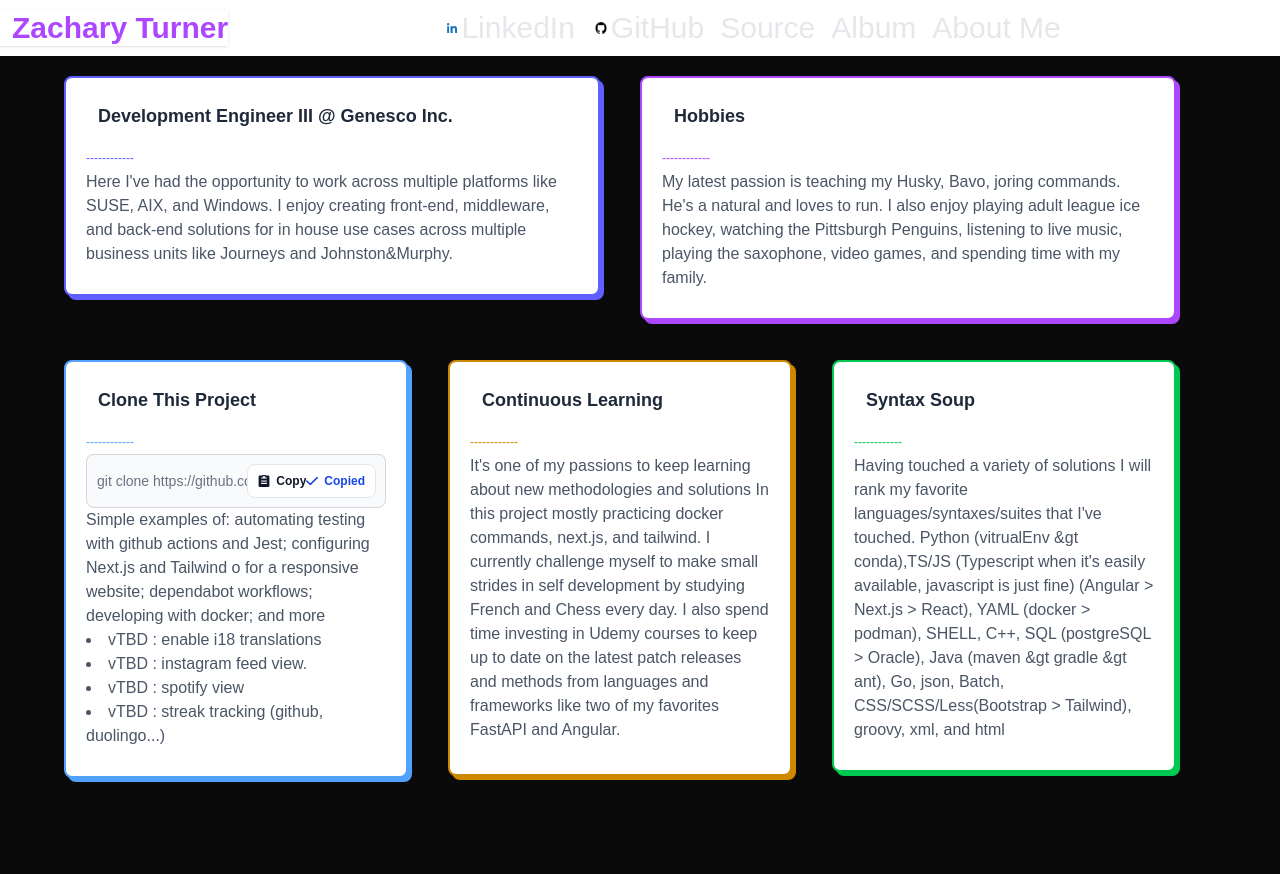
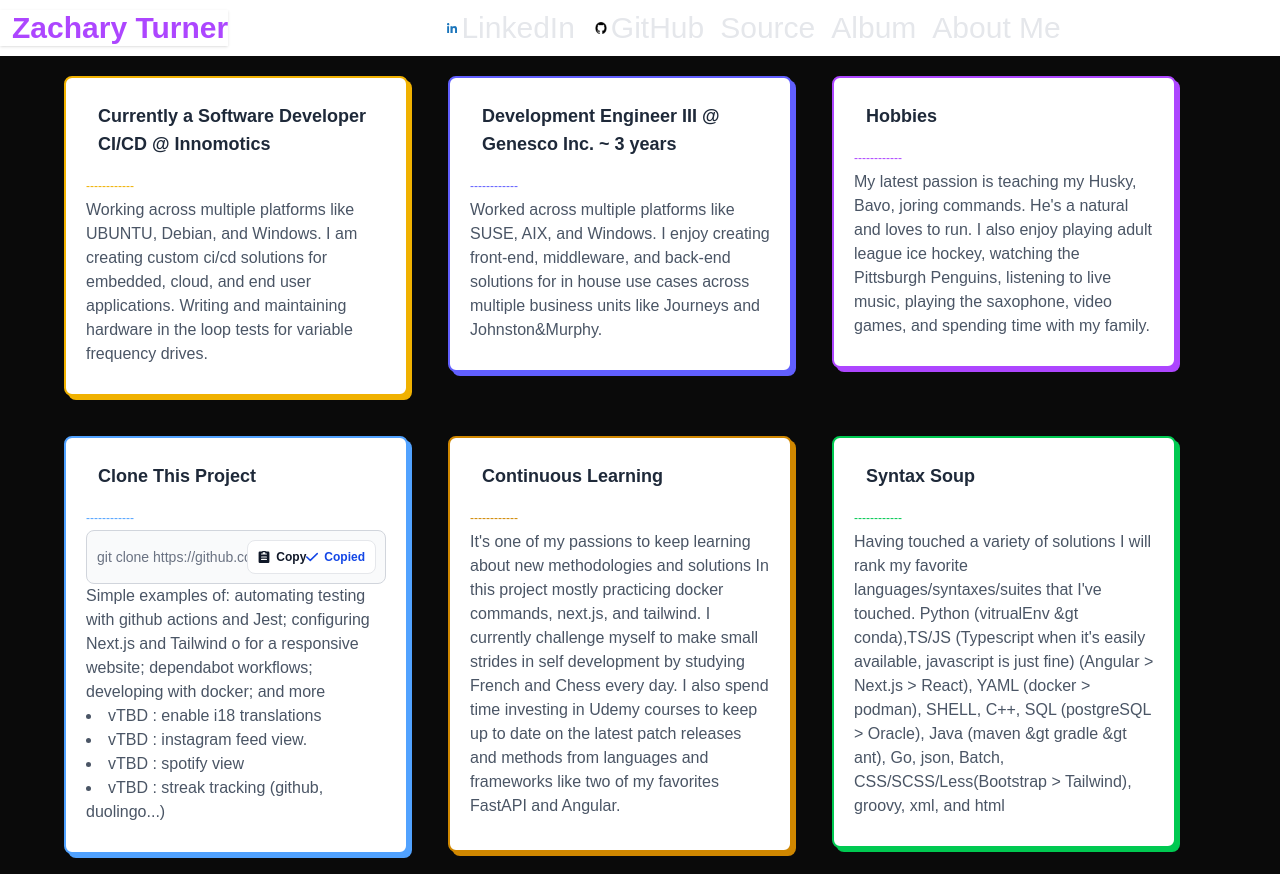
Before and after one commit to FlaccidFacade/portfolio, a Next.js app in the folder app/: page /aboutMe in a window 1280 px wide. Before the commit the page ends 800 px from the top, so only its background shows below. Built offline with nearby package versions, Linux system fonts and the light colour scheme.

Commit message:
feat: update AboutMe section with current role and responsibilities

```diff
--- a/app/src/pages/aboutMe.tsx
+++ b/app/src/pages/aboutMe.tsx
@@ -10,22 +10,45 @@
             <div className="w-full mb-10 sm:mb-0 sm:w-1/2">
               <Confetti>
                 <div className="relative h-full ml-0 mr-0 sm:mr-10">
+                  <span className="absolute top-0 left-0 w-full h-full mt-1 ml-1 bg-yellow-500 rounded-lg"></span>
+                  <div className="relative h-full p-5 bg-white border-2 border-yellow-500 rounded-lg">
+                    <div className="flex items-center -mt-1">
+                      <h3 className="my-2 ml-3 text-lg font-bold text-gray-800">
+                        Currently a Software Developer CI/CD @ Innomotics
+                      </h3>
+                    </div>
+                    <p className="mt-3 mb-1 text-xs font-medium text-yellow-500 uppercase">
+                      ------------
+                    </p>
+                    <p className="mb-2 text-gray-600">
+                      Working across multiple platforms like UBUNTU, Debian, and
+                      Windows. I am creating custom ci/cd solutions for
+                      embedded, cloud, and end user applications. Writing and
+                      maintaining hardware in the loop tests for variable
+                      frequency drives.
+                    </p>
+                  </div>
+                </div>
+              </Confetti>
+            </div>
+            <div className="w-full mb-10 sm:mb-0 sm:w-1/2">
+              <Confetti>
+                <div className="relative h-full ml-0 mr-0 sm:mr-10">
                   <span className="absolute top-0 left-0 w-full h-full mt-1 ml-1 bg-indigo-500 rounded-lg"></span>
                   <div className="relative h-full p-5 bg-white border-2 border-indigo-500 rounded-lg">
                     <div className="flex items-center -mt-1">
                       <h3 className="my-2 ml-3 text-lg font-bold text-gray-800">
-                        Development Engineer III @ Genesco Inc.
+                        Development Engineer III @ Genesco Inc. ~ 3 years
                       </h3>
                     </div>
                     <p className="mt-3 mb-1 text-xs font-medium text-indigo-500 uppercase">
                       ------------
                     </p>
                     <p className="mb-2 text-gray-600">
-                      Here I've had the opportunity to work across multiple
-                      platforms like SUSE, AIX, and Windows. I enjoy creating
-                      front-end, middleware, and back-end solutions for in house
-                      use cases across multiple business units like Journeys and
-                      Johnston&Murphy.
+                      Worked across multiple platforms like SUSE, AIX, and
+                      Windows. I enjoy creating front-end, middleware, and
+                      back-end solutions for in house use cases across multiple
+                      business units like Journeys and Johnston&Murphy.
                     </p>
                   </div>
                 </div>
```
